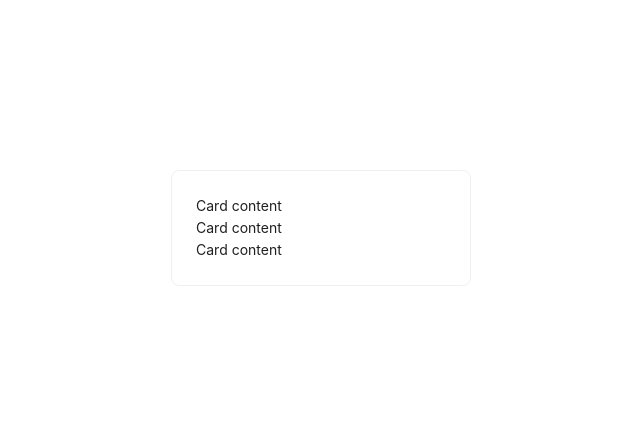
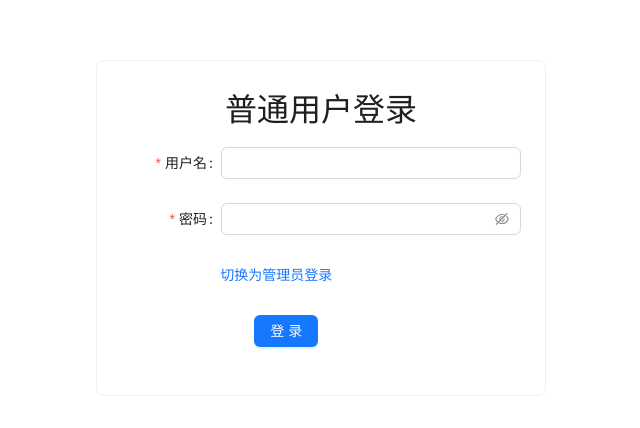
Before and after one commit to Csyyang/libraryManage, a React (Vite) app in the folder library-front-react/: page /login in a window 1280 px wide. Shown: the part 172-600 px from the top of the page, without its empty margins (319-959 px from the left). Built offline with nearby package versions, Linux system fonts and the light colour scheme.

Commit message:
add 登录页

```diff
--- a/library-front-react/package.json
+++ b/library-front-react/package.json
@@ -11,6 +11,7 @@
   },
   "dependencies": {
     "antd": "^5.12.8",
+    "axios": "^1.6.5",
     "react": "^18.2.0",
     "react-dom": "^18.2.0",
     "react-router-dom": "^6.21.2"
--- /dev/null
+++ b/library-front-react/src/api/http.js
@@ -0,0 +1,43 @@
+import axios from 'axios'
+import { message } from 'antd';
+
+// 创建 Axios 实例
+const instance = axios.create({
+  baseURL: '/api',
+  timeout: 5000,
+});
+
+// 添加请求拦截器
+instance.interceptors.request.use(
+  config => {
+    // 在发送请求之前做些什么
+    // console.log('Request Interceptor:', config);
+    return config;
+  },
+  error => {
+    // 对请求错误做些什么
+    console.error('Request Interceptor Error:', error);
+    return Promise.reject(error);
+  }
+);
+
+
+// 添加响应拦截器
+instance.interceptors.response.use(
+  response => {
+    // 对响应数据做些什么
+    const data = response.data
+
+    if (data.code === '01') {
+      message.info(JSON.stringify(data.msg))
+    }
+    return response;
+  },
+  error => {
+    // 对响应错误做些什么
+    console.error('Response Interceptor Error:', error);
+    return Promise.reject(error);
+  }
+);
+
+export default instance
--- /dev/null
+++ b/library-front-react/src/api/login.js
@@ -0,0 +1,4 @@
+import request from './http'
+
+export const login = (data = {}) => request.post('/ordinary/login', data)
+export const admLogin = (data = {}) => request.post('/ordinary/AdmLogin', data)
--- a/library-front-react/src/pages/login/index.jsx
+++ b/library-front-react/src/pages/login/index.jsx
@@ -1,14 +1,99 @@
-import { Card } from 'antd'
 import styles from './index.module.css'
+import { Card, Button, Form, Input } from 'antd'
+import { login, admLogin } from '@/api/login'
+import { useState, useCallback } from 'react'
+import { useMemo } from 'react'
 
 const Login = () => {
+
+    const users = useMemo(() => [
+        {
+            title: '普通用户登录',
+            fetch: login
+        },
+        {
+            title: '管理员登录',
+            fetch: admLogin
+        }
+    ], [])
+
+    const [status, setStatus] = useState(0)
+
+
+    const changeStatus = useCallback((val) => {
+        setStatus(val)
+    }, [])
+
+
+
+    const onFinish = useCallback(async (val) => {
+        const res = await users[status].fetch(val);
+        console.log(res);
+    }, [users, status])
+
     return (
         <div className={styles.center}>
+            <Card style={{ width: 450 }}>
+                <div className={styles.title}>{users[status].title}</div>
+                <Form
+                    name="basic"
+                    labelCol={{
+                        span: 6,
+                    }}
+                    wrapperCol={{
+                        span: 18,
+                    }}
+                    style={{
+                        maxWidth: 600,
+                    }}
+                    onFinish={onFinish}
+                    autoComplete="off"
+                >
+                    <Form.Item
+                        label="用户名"
+                        name="username"
+                        rules={[
+                            {
+                                required: true,
+                                message: '请输入',
+                            },
+                        ]}
+                    >
+                        <Input />
+                    </Form.Item>
 
-            <Card style={{ width: 300 }}>
-                <p>Card content</p>
-                <p>Card content</p>
-                <p>Card content</p>
+                    <Form.Item
+                        label="密码"
+                        name="password"
+                        rules={[
+                            {
+                                required: true,
+                                message: '请输入',
+                            },
+                        ]}
+                    >
+                        <Input.Password />
+                    </Form.Item>
+
+                    <Form.Item
+                        wrapperCol={{
+                            offset: 5,
+                            span: 19,
+                        }}>
+                        {status === 0 ? <Button type="link" onClick={() => changeStatus(1)}>切换为管理员登录</Button> : <Button type="link" onClick={() => changeStatus(0)}>切换为普通用户登录</Button>}
+                    </Form.Item>
+
+                    <Form.Item
+                        wrapperCol={{
+                            offset: 8,
+                            span: 16,
+                        }}
+                    >
+                        <Button type="primary" htmlType="submit">
+                            登录
+                        </Button>
+                    </Form.Item>
+                </Form>
             </Card>
         </div>
     )
--- a/library-front-react/src/pages/login/index.module.css
+++ b/library-front-react/src/pages/login/index.module.css
@@ -5,3 +5,9 @@
     justify-content: center;
     align-items: center;
 }
+
+.title {
+    font-size: 32px;
+    text-align: center;
+    margin-bottom: 12px;
+}
--- a/library-front-react/vite.config.js
+++ b/library-front-react/vite.config.js
@@ -1,7 +1,24 @@
 import { defineConfig } from 'vite'
 import react from '@vitejs/plugin-react-swc'
-
+import path from 'path'
 // https://vitejs.dev/config/
 export default defineConfig({
   plugins: [react()],
+  server: {
+    proxy: {
+      '/api': {
+        target: 'http://localhost:3000',
+        changeOrigin: true,
+        rewrite: (path) => path.replace(/^\/api/, ''),
+      }
+    }
+  },
+  resolve: {
+    alias: {
+      // eslint-disable-next-line no-undef
+      '@': path.resolve(__dirname, 'src'),
+      // eslint-disable-next-line no-undef
+      '@api': path.resolve(__dirname, 'src/api')
+    }
+  }
 })
```
Also changed, not shown: library-front-react/jsconfig.json (added, +15 -0 lines), 1 other file (tests, documents, lock files or other folders).
